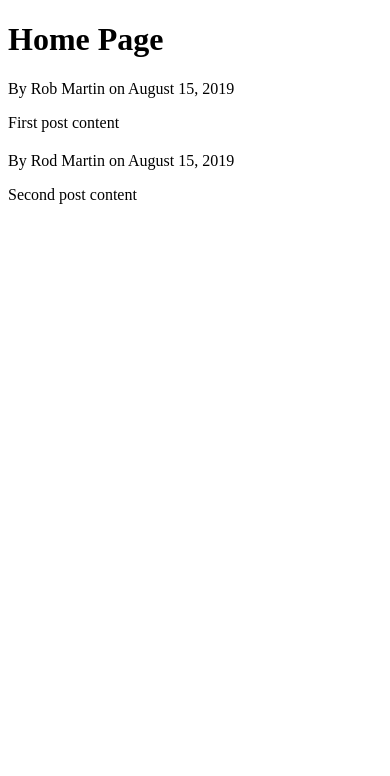
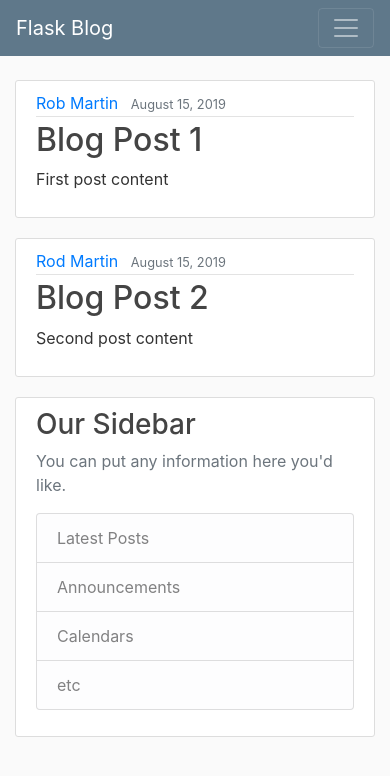
Before and after one commit to kingfieldmpls/cstut, a Flask app: page / in a window 390 px wide. Shown: the top 776 px of the page. Run offline with Flask 2, Linux system fonts and the light colour scheme; some libraries are stand-ins or nearby versions.

Commit message:
On to part 3

```diff
--- a/flask_blog/flaskblog.py
+++ b/flask_blog/flaskblog.py
@@ -1,21 +1,21 @@
 # PowersHell >> $env:FLASK_APP = "flaskblog.py"
 #            >> $env:FLASK_ENV = "development"
-# https://youtu.be/QnDWIZuWYW0?t=622
+# YouTube link: https://youtu.be/UIJKdCIEXUQ?t=628
 
-from flask import Flask, render_template
+from flask import Flask, render_template, url_for  # noqa: F401
 
 app = Flask(__name__)
 
 posts = [
     {
         "author": "Rob Martin",
-        "tite": "Blog Post 1",
+        "title": "Blog Post 1",
         "content": "First post content",
         "date_posted": "August 15, 2019",
     },
     {
         "author": "Rod Martin",
-        "tite": "Blog Post 2",
+        "title": "Blog Post 2",
         "content": "Second post content",
         "date_posted": "August 15, 2019",
     },
@@ -30,7 +30,7 @@ def home():
 
 @app.route("/about")
 def about():
-    return render_template("about.html")
+    return render_template("about.html", title="About")
 
 
 if __name__ == "__main__":
--- /dev/null
+++ b/flask_blog/static/main.css
@@ -0,0 +1,80 @@
+body {
+    background: #fafafa;
+    color: #333333;
+    margin-top: 5rem;
+  }
+
+  h1, h2, h3, h4, h5, h6 {
+    color: #444444;
+  }
+
+  .bg-steel {
+    background-color: #5f788a;
+  }
+
+  .site-header .navbar-nav .nav-link {
+    color: #cbd5db;
+  }
+
+  .site-header .navbar-nav .nav-link:hover {
+    color: #ffffff;
+  }
+
+  .site-header .navbar-nav .nav-link.active {
+    font-weight: 500;
+  }
+
+  .content-section {
+    background: #ffffff;
+    padding: 10px 20px;
+    border: 1px solid #dddddd;
+    border-radius: 3px;
+    margin-bottom: 20px;
+  }
+
+  .article-title {
+    color: #444444;
+  }
+
+  a.article-title:hover {
+    color: #428bca;
+    text-decoration: none;
+  }
+
+  .article-content {
+    white-space: pre-line;
+  }
+
+  .article-img {
+    height: 65px;
+    width: 65px;
+    margin-right: 16px;
+  }
+
+  .article-metadata {
+    padding-bottom: 1px;
+    margin-bottom: 4px;
+    border-bottom: 1px solid #e3e3e3
+  }
+
+  .article-metadata a:hover {
+    color: #333;
+    text-decoration: none;
+  }
+
+  .article-svg {
+    width: 25px;
+    height: 25px;
+    vertical-align: middle;
+  }
+
+  .account-img {
+    height: 125px;
+    width: 125px;
+    margin-right: 20px;
+    margin-bottom: 16px;
+  }
+
+  .account-heading {
+    font-size: 2.5rem;
+  }
--- a/flask_blog/templates/home.html
+++ b/flask_blog/templates/home.html
@@ -1,20 +1,15 @@
-<!DOCTYPE html>
-<html lang="en">
-
-<head>
-    <meta charset="UTF-8">
-    <meta name="viewport" content="width=device-width, initial-scale=1.0">
-    <meta http-equiv="X-UA-Compatible" content="ie=edge">
-    <title>Home</title>
-</head>
-
-<body>
-    <h1>Home Page</h1>
-    {% for post in posts %}
-    <h2>{{ post.title }}</h2>
-    <p>By {{ post.author }} on {{ post.date_posted }}</p>
-    <p> {{ post.content }}</p>
-    {% endfor %}
-</body>
-
-</html>
+{% extends "layout.html" %}
+{% block content %}
+{% for post in posts %}
+<article class="media content-section">
+    <div class="media-body">
+        <div class="article-metadata">
+            <a class="mr-2" href="#">{{ post.author }}</a>
+            <small class="text-muted">{{ post.date_posted }}</small>
+        </div>
+        <h2><a class="article-title" href="#">{{ post.title }}</a></h2>
+        <p class="article-content">{{ post.content }}</p>
+    </div>
+</article>
+{% endfor %}
+{% endblock content %}
--- /dev/null
+++ b/flask_blog/templates/layout.html
@@ -0,0 +1,80 @@
+<!DOCTYPE html>
+<html lang="en">
+
+<head>
+    <!-- Required meta tags -->
+    <meta charset="UTF-8">
+    <meta name="viewport" content="width=device-width, initial-scale=1.0, shrink-to-fit=no">
+    <meta http-equiv="X-UA-Compatible" content="ie=edge">
+
+    <!-- Bootstrap CSS -->
+    <link rel="stylesheet" href="https://stackpath.bootstrapcdn.com/bootstrap/4.3.1/css/bootstrap.min.css"
+        integrity="sha384-ggOyR0iXCbMQv3Xipma34MD+dH/1fQ784/j6cY/iJTQUOhcWr7x9JvoRxT2MZw1T" crossorigin="anonymous">
+    <link rel="stylesheet" type="text/css" href="{{ url_for('static', filename='main.css') }}">
+
+    {% if title %}
+    <title>Flask Blog - {{ title }}</title>
+    {% else %}
+    <title>Flask Blog</title>
+    {% endif %}
+
+</head>
+
+<body>
+    <header class="site-header">
+        <nav class="navbar navbar-expand-md navbar-dark bg-steel fixed-top">
+            <div class="container">
+                <a class="navbar-brand mr-4" href="/">Flask Blog</a>
+                <button class="navbar-toggler" type="button" data-toggle="collapse" data-target="#navbarToggle"
+                    aria-controls="navbarToggle" aria-expanded="false" aria-label="Toggle navigation">
+                    <span class="navbar-toggler-icon"></span>
+                </button>
+                <div class="collapse navbar-collapse" id="navbarToggle">
+                    <div class="navbar-nav mr-auto">
+                        <a class="nav-item nav-link" href="/">Home</a>
+                        <a class="nav-item nav-link" href="/about">About</a>
+                    </div>
+                    <!-- Navbar Right Side -->
+                    <div class="navbar-nav">
+                        <a class="nav-item nav-link" href="/login">Login</a>
+                        <a class="nav-item nav-link" href="/register">Register</a>
+                    </div>
+                </div>
+            </div>
+        </nav>
+    </header>
+    <main role="main" class="container">
+        <div class="row">
+            <div class="col-md-8">
+                {% block content %}{% endblock %}
+            </div>
+            <div class="col-md-4">
+                <div class="content-section">
+                    <h3>Our Sidebar</h3>
+                    <p class='text-muted'>You can put any information here you'd like.
+                        <ul class="list-group">
+                            <li class="list-group-item list-group-item-light">Latest Posts</li>
+                            <li class="list-group-item list-group-item-light">Announcements</li>
+                            <li class="list-group-item list-group-item-light">Calendars</li>
+                            <li class="list-group-item list-group-item-light">etc</li>
+                        </ul>
+                    </p>
+                </div>
+            </div>
+        </div>
+    </main>
+
+    <!-- Optional JavaScript -->
+    <!-- jQuery first, then Popper.js, then Bootstrap JS -->
+    <script src="https://code.jquery.com/jquery-3.3.1.slim.min.js"
+        integrity="sha384-q8i/X+965DzO0rT7abK41JStQIAqVgRVzpbzo5smXKp4YfRvH+8abtTE1Pi6jizo"
+        crossorigin="anonymous"></script>
+    <script src="https://cdnjs.cloudflare.com/ajax/libs/popper.js/1.14.7/umd/popper.min.js"
+        integrity="sha384-UO2eT0CpHqdSJQ6hJty5KVphtPhzWj9WO1clHTMGa3JDZwrnQq4sF86dIHNDz0W1"
+        crossorigin="anonymous"></script>
+    <script src="https://stackpath.bootstrapcdn.com/bootstrap/4.3.1/js/bootstrap.min.js"
+        integrity="sha384-JjSmVgyd0p3pXB1rRibZUAYoIIy6OrQ6VrjIEaFf/nJGzIxFDsf4x0xIM+B07jRM"
+        crossorigin="anonymous"></script>
+</body>
+
+</html>
```
Also changed, not shown: flask_blog/forms.py (added, +22 -0 lines), flask_blog/templates/about.html (+4 -16 lines).
